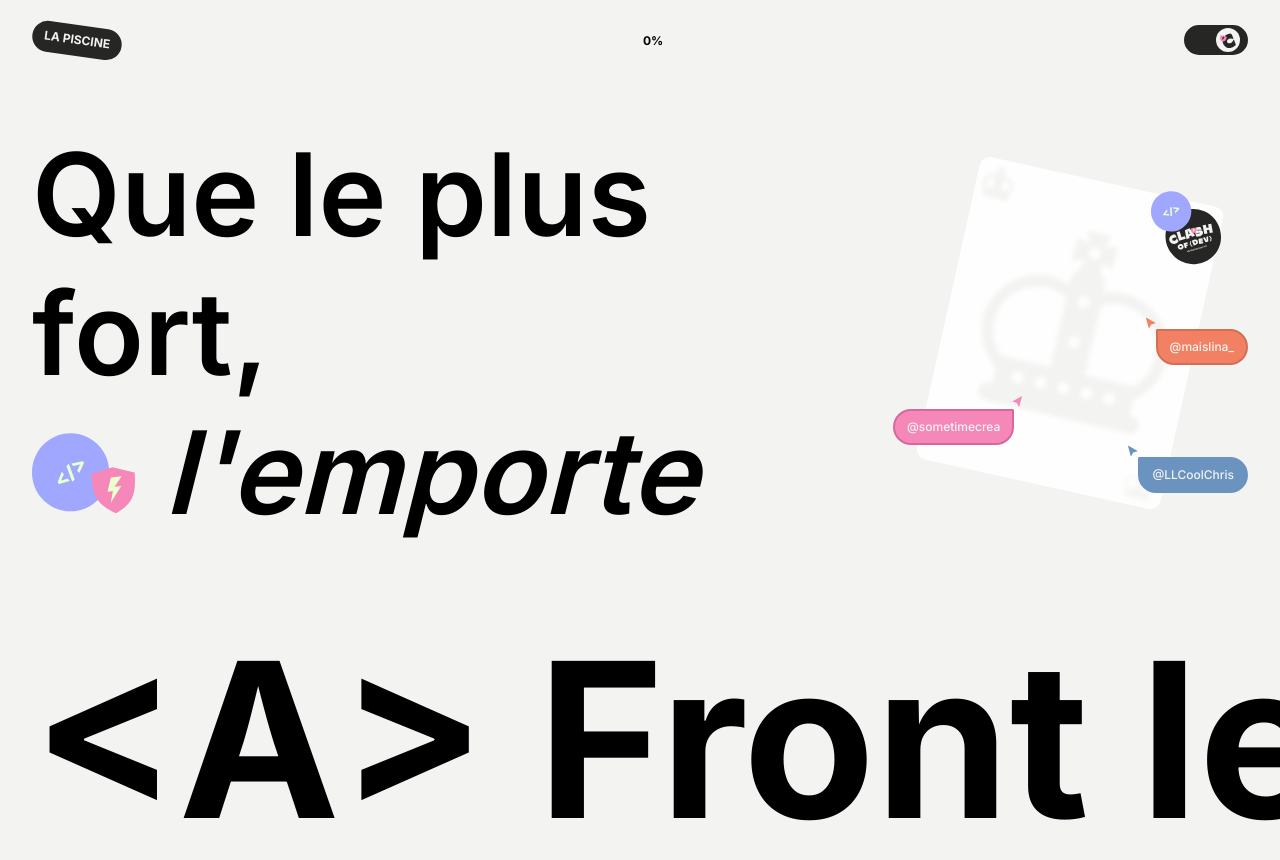
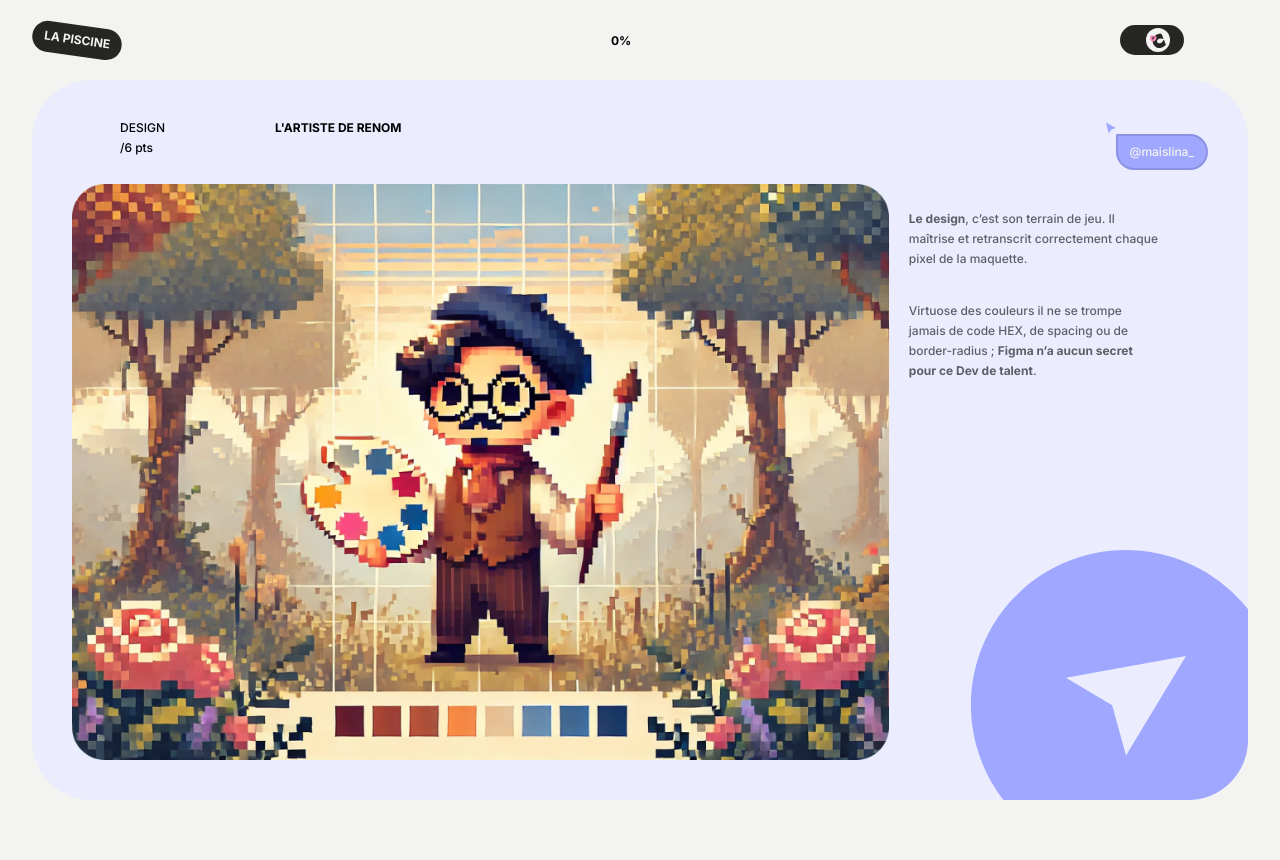
Before and after one commit to pommito/ClashOfDev_2024, a React (Vite) app: page / in a window 1280 px wide. Shown: the top 860 px of the page. Built offline with nearby package versions, Linux system fonts and the light colour scheme.

Commit message:
card is integrated. Now i need to make it reusable

```diff
--- a/src/components/App/App.jsx
+++ b/src/components/App/App.jsx
@@ -1,12 +1,14 @@
 import Header from '../layouts/Header/Header';
 import Hero from '../layouts/Hero/Hero';
+import Card from '../utils/Card/Card';
 import './App.scss';
 
 function App() {
   return (
     <>
       <Header />
-      <Hero />
+      {/* <Hero /> */}
+      <Card />
     </>
   );
 }
--- /dev/null
+++ b/src/components/utils/Card/Card.jsx
@@ -0,0 +1,39 @@
+import './Card.scss';
+
+import Cursor from '../Cursor/Cursor';
+
+import stickerDesign from '../../../assets/stickerDesign.svg';
+import image from '../../../assets/design.png';
+
+const Card = () => {
+  return (
+    <section className="Card">
+      <div className="Card-infos">
+        <div className="Card-infos-category">
+          <h4>DESIGN</h4>
+          <h5>/6 pts</h5>
+        </div>
+        <h3>L'artiste de renom</h3>
+        <div className="Card-infos-reviewers">
+          <Cursor color="purple" pseudo="@maislina_" isReversed={false} />
+        </div>
+      </div>
+      <div className="Card-content">
+        <img className="Card-content-image" src={image} alt="Illsutration de la catégorie design" />
+        <div className="Card-content-text">
+          <p>
+            <b>Le design</b>, c’est son terrain de jeu. Il maîtrise et retranscrit correctement chaque pixel de la
+            maquette.
+          </p>
+          <p>
+            Virtuose des couleurs il ne se trompe jamais de code HEX, de spacing ou de border-radius ;{' '}
+            <b>Figma n’a aucun secret pour ce Dev de talent</b>.
+          </p>
+        </div>
+      </div>
+      <img className="Card-sticker" src={stickerDesign} alt="sticker de la catégorie design" />
+    </section>
+  );
+};
+
+export default Card;
--- /dev/null
+++ b/src/components/utils/Card/Card.scss
@@ -0,0 +1,74 @@
+@use '../../../styles/variables' as v;
+
+.Card {
+  background-color: v.$purple_light;
+  border-radius: 3.75rem;
+  height: 90dvh;
+  margin: 0 2rem;
+  margin-top: 10vh;
+  padding: 2.5rem;
+  position: relative;
+  overflow: hidden;
+
+  &-infos {
+    display: flex;
+    height: 10%;
+
+    &-category {
+      display: flex;
+      flex-direction: column;
+      gap: 0.33rem;
+      margin-left: 3rem;
+      width: 155px;
+    }
+
+    h3 {
+      font-size: v.$text-size;
+      font-weight: 700;
+      width: 250px;
+      text-transform: uppercase;
+    }
+
+    h4,
+    h5 {
+      font-size: v.$text-size;
+      font-weight: 500;
+    }
+
+    &-reviewers {
+      margin-left: auto;
+    }
+  }
+
+  &-content {
+    height: 90%;
+    display: flex;
+    gap: 20px;
+
+    &-image {
+      max-height: 700px;
+      height: 100%;
+    }
+
+    &-text {
+      display: flex;
+      flex-direction: column;
+      gap: 2rem;
+      margin-top: 25px;
+      width: 250px;
+
+      p {
+        font-size: v.$text-size;
+        font-weight: 500;
+        opacity: 60%;
+        line-height: 20px;
+      }
+    }
+  }
+
+  &-sticker {
+    position: absolute;
+    bottom: 0;
+    right: 0;
+  }
+}
--- a/src/styles/index.scss
+++ b/src/styles/index.scss
@@ -1,11 +1,14 @@
 @use 'variables' as v;
+
+* {
+  padding: 0;
+  margin: 0;
+  box-sizing: border-box;
+}
 
 html,
 body {
   background-color: v.$beige;
-  padding: 0;
-  margin: 0;
-  box-sizing: border-box;
   font-family: v.$font;
   min-height: 200vh;
   overflow-x: hidden;
```
Also changed, not shown: src/assets/stickerDesign.svg (added).
